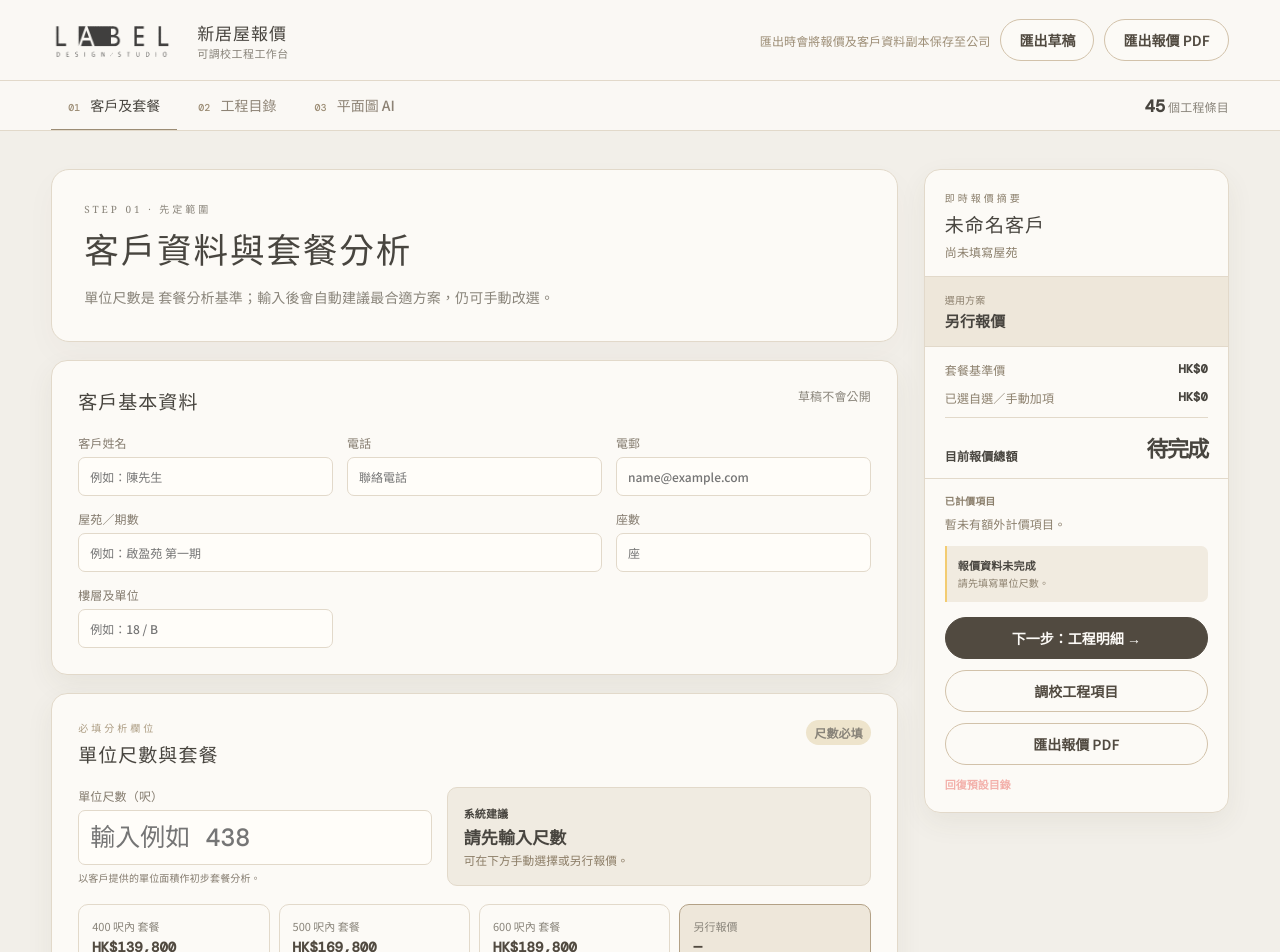
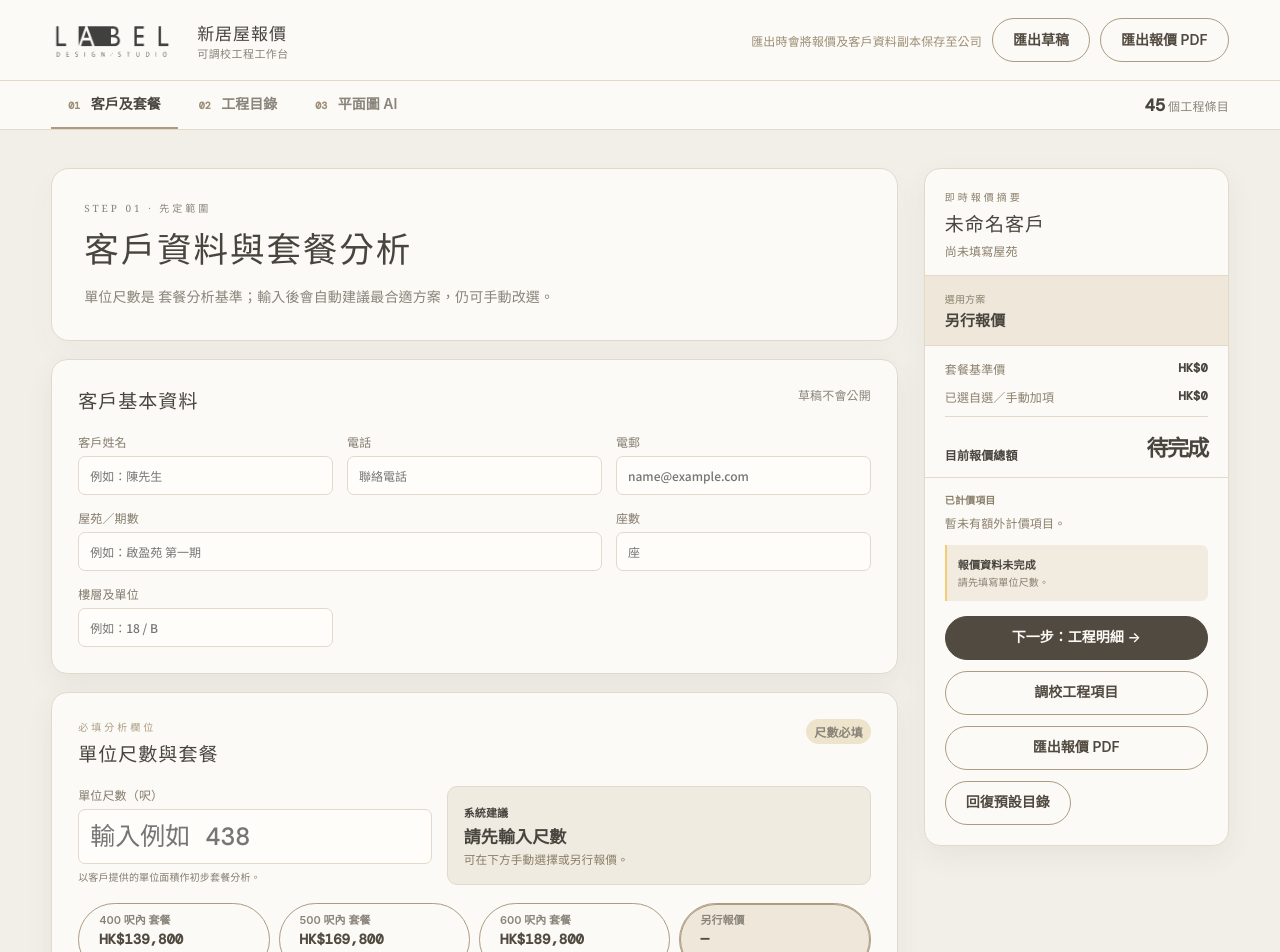
Before and after one commit to labelstudiohk/hosquote, a React (Vite) app: page / in a window 1280 px wide. Shown: the top 952 px of the page. Built offline with nearby package versions, Linux system fonts and the light colour scheme.

Commit message:
Add files via upload

```diff
--- a/src/main.tsx
+++ b/src/main.tsx
@@ -1,13 +1,12 @@
 import { StrictMode } from "react";
 import { createRoot } from "react-dom/client";
 import App from "./App";
+import Staff from "./Staff";
 import "./styles.css";
 import "./warm-editorial.css";
 
 createRoot(document.getElementById("root")!).render(
   <StrictMode>
-    <App />
+    {window.location.pathname === "/staff.html" ? <Staff /> : <App />}
   </StrictMode>,
 );
-
-// warm editorial entrypoint
--- a/src/warm-editorial.css
+++ b/src/warm-editorial.css
@@ -20,14 +20,106 @@ input,select,textarea,.form-grid input,.area-input input,.compact-input,.number-
 .upload-icon{background:#eee7da;border:0;border-radius:12px;color:#9c8d75;box-shadow:none}.result-summary{background:#6b6559!important}.topbar-actions .autosave{background:transparent;border:0;color:#9c8d75}.autosave:before{background:#a99e85}
 @media(max-width:820px){.section-heading{padding:22px}.section-heading h1{font-size:26px}.summary-panel{background:#eee7da!important;border:1px solid #e2d9ca!important;border-radius:14px 14px 0 0;box-shadow:0 -5px 20px #5149360e}.paper-card,.catalog-section,.ai-results{box-shadow:0 8px 20px #51493608}}
 
+/* Final reference alignment: keep the warm editorial palette ahead of legacy rules. */
+html,body{background:#f2efe9!important;color:#48453f!important}
+.topbar,.workspace-nav{background:#fcfaf6!important;border-bottom:1px solid #e2d9ca!important}
+.paper-card,.catalog-section,.ai-results{background:#fcfaf6!important;border-color:#e2d9ca!important}
+@media(max-width:820px){
+  .workspace{padding:16px 10px 150px!important;gap:12px!important}
+  .section-heading{background:#fcfaf6!important;border:1px solid #e2d9ca!important;border-radius:18px!important;padding:22px!important}
+  .paper-card{padding:18px!important;border-radius:16px!important}
+  .summary-panel{background:#eee7da!important}
+}
 
-
-
-
-/* Reference button treatment: visual only. */
-.button{border-radius:999px!important;border:1px solid #ac9c82!important;background:transparent!important;color:#514a40!important;box-shadow:none!important;min-height:42px}
-.button.primary{background:#514a40!important;color:#fcfaf6!important;border-color:#514a40!important}
-.button.ghost{background:#fcfaf6!important;color:#514a40!important;border-color:#d2c2aa!important}
-.binary-options button{border-radius:999px!important;border:1px solid #ac9c82!important;background:#fcfaf6!important;color:#514a40!important}
-.binary-options button.selected,.binary-options button[aria-pressed=true]{background:#eee7da!important;color:#48453f!important}
-@media(max-width:820px){.topbar-actions .button{min-height:44px!important}.summary-footer .button{min-height:44px!important;width:100%}}
+/* Button finish: placed last so legacy component rules cannot restore the old style. */
+button:not(.remove-button),
+button.button,
+a.button,
+label.file-picker,
+.text-button,
+.staff-toolbar button,
+.staff-filter-actions button,
+.workspace-nav button,
+.package-option,
+.binary-options button,
+.summary-footer .button,
+.topbar-actions .button {
+  min-height:44px;
+  padding:10px 20px!important;
+  border:1px solid #ac9c82!important;
+  border-radius:999px!important;
+  background:#fcfaf6!important;
+  color:#514a40!important;
+  box-shadow:none!important;
+  font:600 14px/1.2 Inter,"Noto Sans TC","Microsoft JhengHei",sans-serif!important;
+  transition:background-color 170ms ease,color 170ms ease,border-color 170ms ease,box-shadow 170ms ease,transform 170ms ease;
+}
+button.button.primary,
+a.button.primary,
+button.primary,
+.staff-toolbar button.primary,
+.staff-filter-actions button.primary,
+.summary-footer .button.primary,
+.topbar-actions .button.primary,
+label.file-picker {
+  background:#514a40!important;
+  border-color:#514a40!important;
+  color:#fcfaf6!important;
+}
+button.button.ghost,
+button.button.secondary,
+.summary-footer .button.ghost {background:transparent!important}
+.workspace-nav button {
+  min-height:48px;
+  padding:12px 17px!important;
+  border:0!important;
+  border-bottom:2px solid transparent!important;
+  border-radius:0!important;
+  background:transparent!important;
+  color:#89847a!important;
+  box-shadow:none!important;
+}
+.workspace-nav button.active {
+  border-bottom-color:#ac9c82!important;
+  color:#48453f!important;
+}
+.workspace-nav button:hover {background:#f1ece3!important;color:#48453f!important;transform:none!important}
+.package-option {
+  min-height:92px;
+  padding:15px!important;
+  border-radius:12px!important;
+  background:#fcfaf6!important;
+  text-align:left;
+}
+.package-option.selected {
+  background:#eee7da!important;
+  border-color:#ac9c82!important;
+  box-shadow:inset 0 0 0 1px #ac9c82!important;
+}
+.package-option:hover {transform:translateY(-1px);box-shadow:0 5px 14px rgba(72,69,63,.08)!important}
+.package-option:active {transform:none;box-shadow:none!important}
+.button.small {min-height:36px;padding:8px 14px!important;font-size:12px!important}
+.button.full,.summary-footer .button.full {width:100%}
+.binary-options button.yes.selected {background:#eee7da!important;border-color:#ac9c82!important;color:#48453f!important}
+.binary-options button.no.selected {background:#f3e9e2!important;border-color:#c5a08c!important;color:#765949!important}
+button.button:hover,
+a.button:hover,
+label.file-picker:hover,
+.staff-toolbar button:hover,
+.staff-filter-actions button:hover,
+.binary-options button:hover,
+.summary-footer .button:hover,
+.topbar-actions .button:hover {transform:translateY(-1px);box-shadow:0 5px 14px rgba(72,69,63,.10)!important}
+button.button.primary:hover,
+a.button.primary:hover,
+button.primary:hover,
+.staff-toolbar button.primary:hover,
+.staff-filter-actions button.primary:hover,
+label.file-picker:hover {background:#62594d!important;border-color:#62594d!important;color:#fffdf9!important}
+button.button:active,
+a.button:active,
+.binary-options button:active {transform:translateY(0);box-shadow:none!important}
+button.button:disabled {opacity:.55;transform:none;box-shadow:none!important}
+@media(prefers-reduced-motion:reduce){
+  button,a.button,label.file-picker,.text-button,.workspace-nav button,.package-option {transition:none}
+}
```
